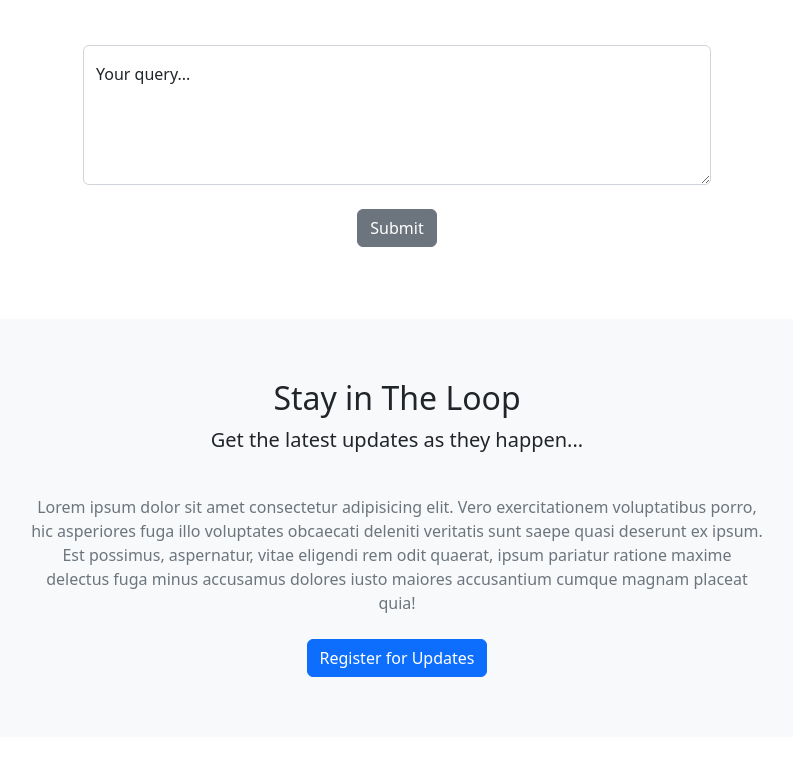
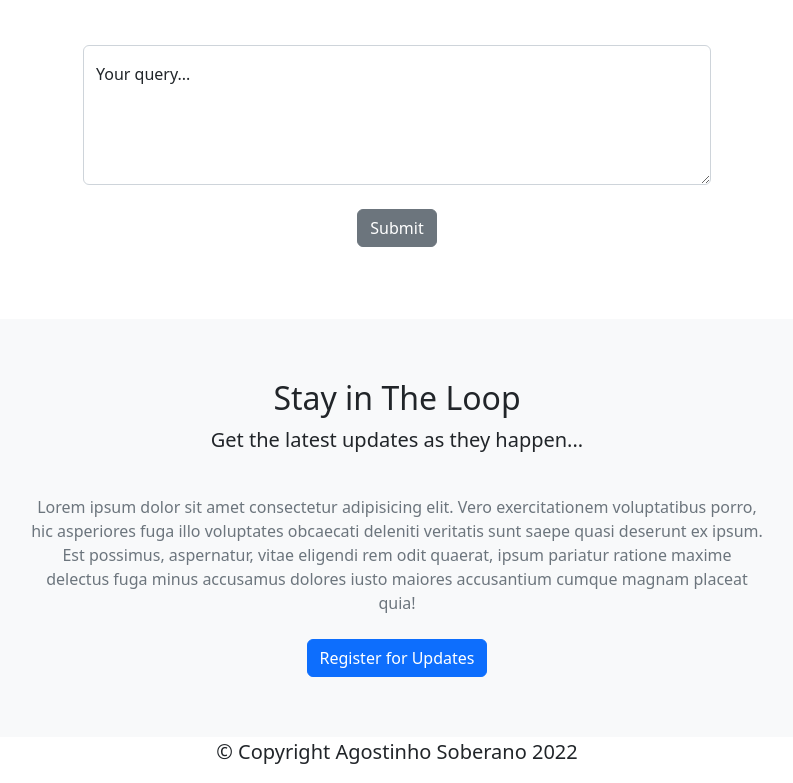
Before and after one commit to GutoAS/bootstrap_project, a plain HTML site: page index.html in a window 1280 px wide. Shown: the part 4066-4849 px from the top of the page, without its empty margins (243-1036 px from the left). Before the commit the page ends 4803 px from the top, so only its background shows below. Drawn offline with nearby package versions, Linux system fonts and the light colour scheme.

Commit message:
creatinghtml footer section

```diff
--- a/index.html
+++ b/index.html
@@ -670,6 +670,7 @@
                 consequatur pariatur inventore dignissimos illum excepturi
                 ratione ipsum sit iusto alias eligendi fugit laborum?
               </p>
+              <p class="lead">&copy; Copyright Agostinho Soberano 2022</p>
 
               <label for="modal-email" class="form-label"
                 >Your email address:</label
@@ -737,6 +738,10 @@
       </div>
     </div>
 
+    <!--************* footer **************-->
+    <footer>
+      <p class="lead text-center">&copy; Copyright Agostinho Soberano 2022</p>
+    </footer>
     <script
       src="https://cdn.jsdelivr.net/npm/bootstrap@5.2.3/dist/js/bootstrap.bundle.min.js"
       integrity="sha384-kenU1KFdBIe4zVF0s0G1M5b4hcpxyD9F7jL+jjXkk+Q2h455rYXK/7HAuoJl+0I4"
```
